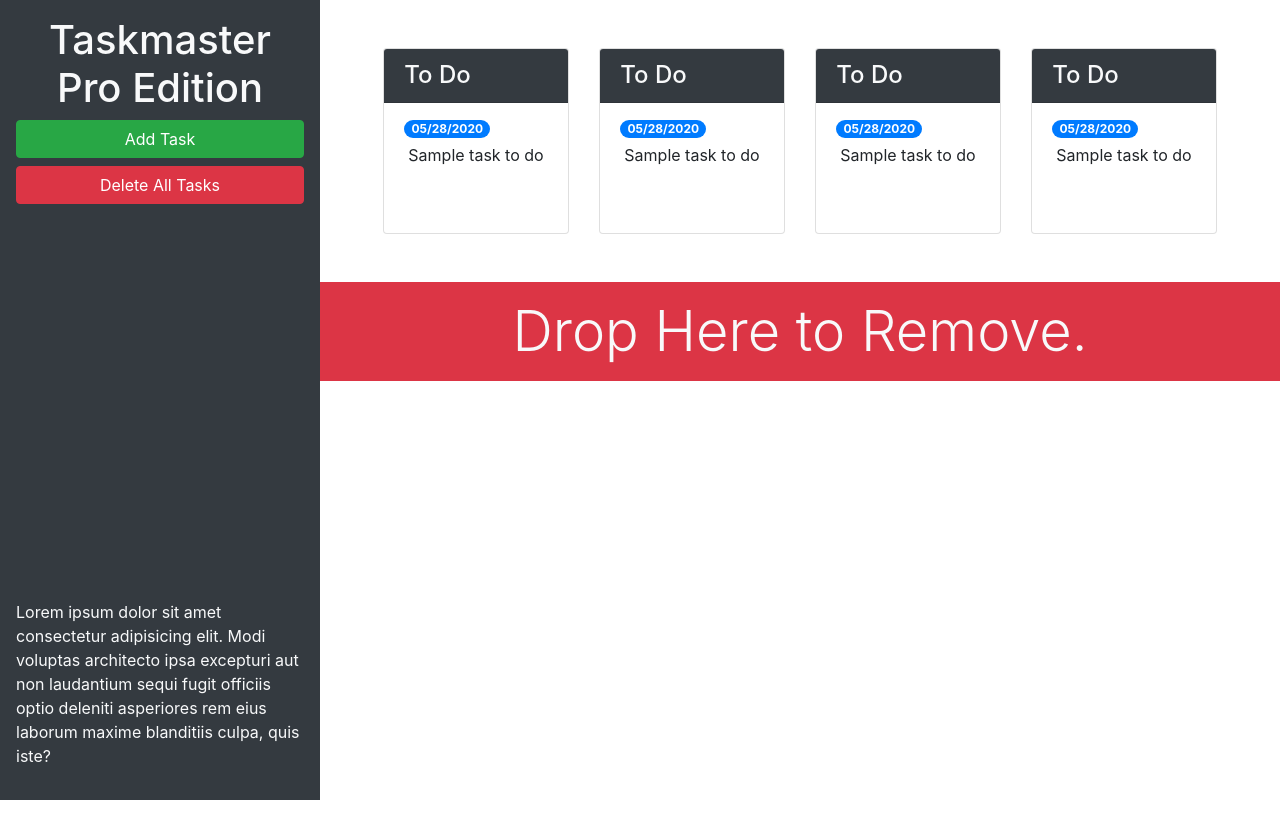
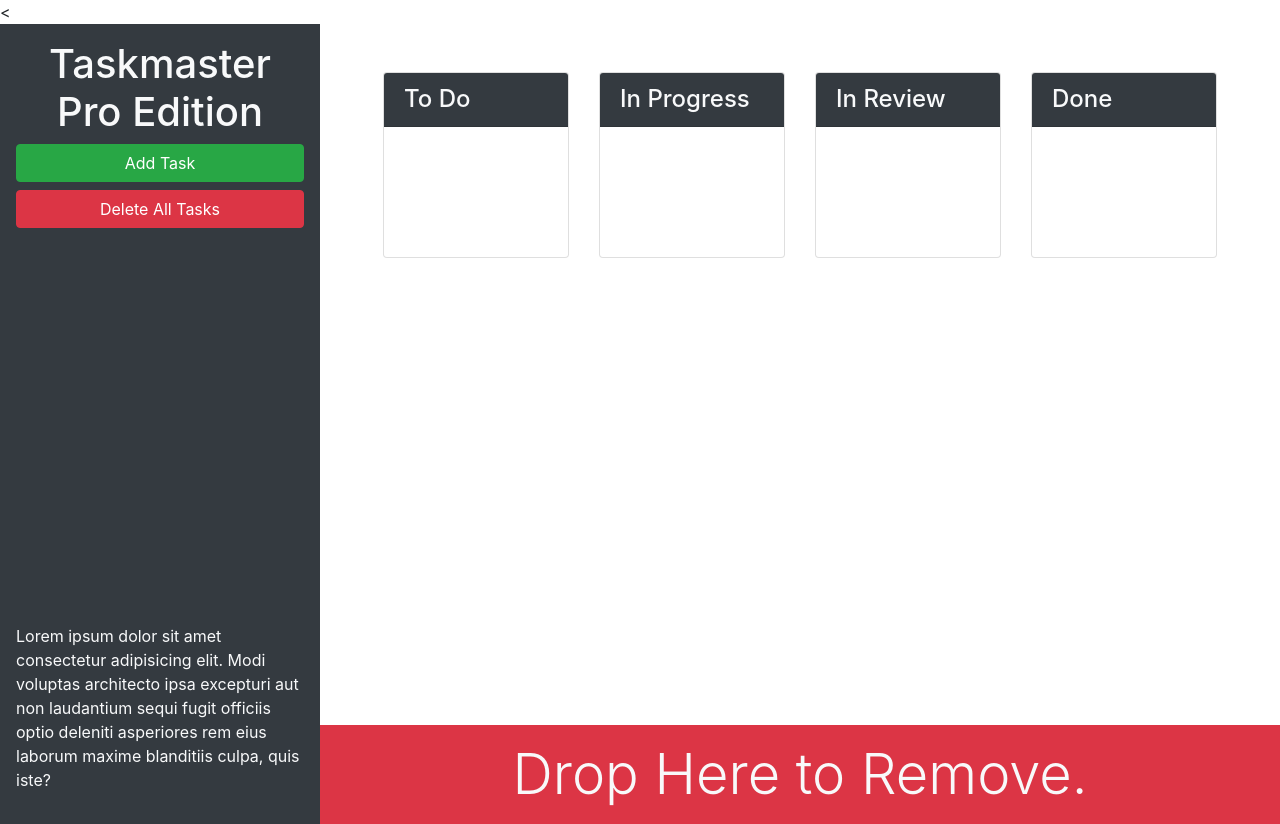
Before and after one commit to MenderesKoc/taskmaster-pro, a plain HTML site: page index.html in a window 1280 px wide. Before the commit the page ends 800 px from the top, so only its background shows below. Drawn offline with nearby package versions, Linux system fonts and the light colour scheme.

Commit message:
added bootstrap layout

```diff
--- a/index.html
+++ b/index.html
@@ -1,4 +1,4 @@
-<!DOCTYPE html>
+<<!DOCTYPE html>
 <html lang="en">
 
 <head>
@@ -14,76 +14,64 @@
 
   <div class="row min-vh-100 no-gutters">
     <header class="col-12 col-lg-3 bg-dark text-light sticky-top d-flex flex-column p-4 p-lg-3">
-      <h1 class="text-center">Taskmaster Pro Edition</h1>
-      <button id="create-task" class="btn btn-block btn-success" data-toggle="modal" data-target="#task-form-modal">Add
-        Task</button>
-      <button id="remove-tasks" class="btn btn-block btn-danger">Delete All Tasks</button>
+      <div>
+        <h1 class="text-center"><span class="oi oi-task d-inline d-lg-none"></span>
+          Taskmaster Pro Edition</h1>
+        <div class="ml-md-auto w-100 w-md-auto">
+          <button id="create-task" class="btn btn-block btn-success" data-toggle="modal"
+            data-target="#task-form-modal">Add Task</button>
+          <button id="remove-tasks" class="btn btn-block btn-danger mb-2 mb-md-4"></span>Delete All Tasks</button>
+        </div>
+      </div>
       <p class="mt-auto d-none d-lg-block">Lorem ipsum dolor sit amet consectetur adipisicing elit. Modi voluptas
         architecto ipsa
-        excepturi aut non
-        laudantium sequi fugit officiis optio deleniti asperiores rem eius laborum maxime blanditiis culpa, quis iste?
-      </p>
+        excepturi aut non laudantium sequi fugit officiis optio deleniti asperiores rem eius laborum maxime blanditiis
+        culpa, quis iste?</p>
     </header>
-
     <main class="col-12 col-lg-9 d-flex flex-column">
       <div class="m-5 row justify-content-around">
-        <!-- todo start -->
+        <!--  -->
+        <div class="col-12 col-md-6 col-xl-3 mb-3">
           <div class="card">
             <h4 class="card-header bg-dark text-light">
               To Do
             </h4>
             <ul id="list-toDo" class="list-group list-group-flush">
-            <li class="list-group-item">
-              <span class="badge badge-primary badge-pill">05/28/2020</span>
-              <p class="m-1">Sample task to do</p>
-            </li>
             </ul>
           </div>
-        <!-- todo end -->
-
-        <!-- in progress start -->
+        </div>
+        <!--  -->
+        <div class="col-12 col-md-6 col-xl-3 mb-3">
           <div class="card">
             <h4 class="card-header bg-dark text-light">
-            To Do
+              In Progress
             </h4>
-          <ul id="list-toDo" class="list-group list-group-flush">
-            <li class="list-group-item">
-              <span class="badge badge-primary badge-pill">05/28/2020</span>
-              <p class="m-1">Sample task to do</p>
-            </li>
+            <ul id="list-inProgress" class="list-group list-group-flush">
             </ul>
           </div>
-        <!-- in progress end -->
-
-        <!-- in review start -->
+        </div>
+        <!--  -->
+        <div class="col-12 col-md-6 col-xl-3 mb-3">
           <div class="card">
             <h4 class="card-header bg-dark text-light">
-            To Do
+              In Review
             </h4>
-          <ul id="list-toDo" class="list-group list-group-flush">
-            <li class="list-group-item">
-              <span class="badge badge-primary badge-pill">05/28/2020</span>
-              <p class="m-1">Sample task to do</p>
-            </li>
+            <ul id="list-inReview" class="list-group list-group-flush">
             </ul>
           </div>
-        <!-- in review end -->
-
-        <!-- done start -->
+        </div>
+        <!--  -->
+        <div class="col-12 col-md-6 col-xl-3 mb-3">
           <div class="card">
             <h4 class="card-header bg-dark text-light">
-            To Do
+              Done
             </h4>
-          <ul id="list-toDo" class="list-group list-group-flush">
-            <li class="list-group-item">
-              <span class="badge badge-primary badge-pill">05/28/2020</span>
-              <p class="m-1">Sample task to do</p>
-            </li>
+            <ul id="list-done" class="list-group list-group-flush">
             </ul>
           </div>
-        <!-- done end -->
         </div>
-      <div id="trash">
+      </div>
+      <div class="mt-auto" id="trash">
         <div class="w-100 bg-danger p-3 text-center text-light display-4">
           Drop Here to Remove.
         </div>
@@ -106,7 +94,7 @@
           <form>
             <div class="form-group">
               <label for="modalTaskDescription">Task description</label>
-              <textarea id="modalTaskDescription" rows="3" class="form-control"></textarea>
+              <textarea class="form-control" id="modalTaskDescription" rows="3"></textarea>
             </div>
             <div class="form-group">
               <label for="modalDueDate">Due date</label>
```
Lines whose indentation alone changed are shown as unchanged.
